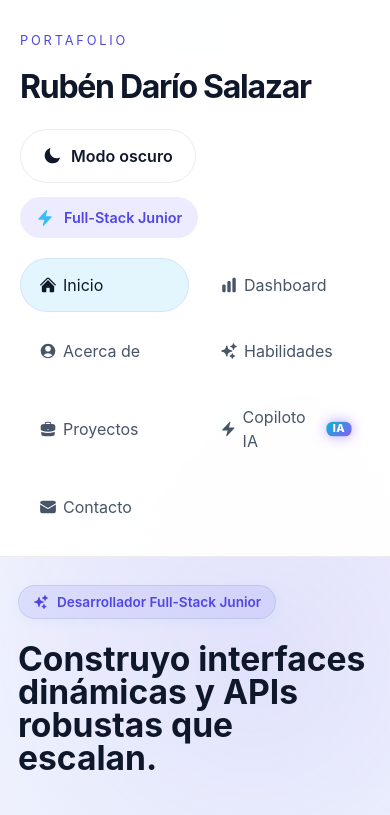
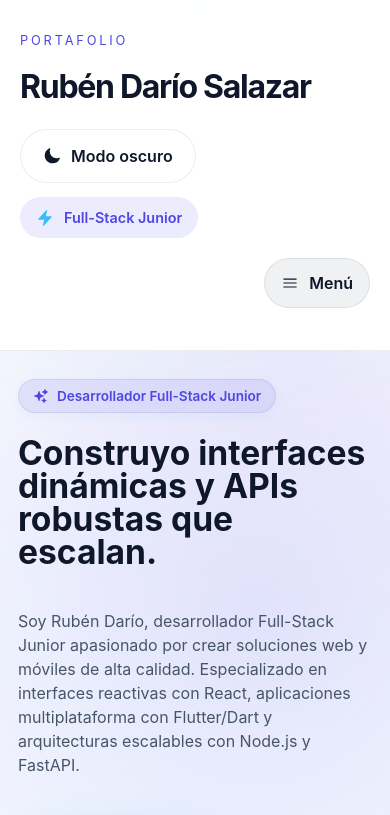
Before and after one commit to DarioSC00/PortafolioDario, a React (Vite) app in the folder mi-portafolio/: page / in a window 390 px wide. Shown: the top 815 px of the page. Built offline with nearby package versions, Linux system fonts and the light colour scheme; no server answers.

Commit message:
rsponsibe

```diff
--- a/mi-portafolio/src/App.css
+++ b/mi-portafolio/src/App.css
@@ -84,6 +84,45 @@
   justify-content: center;
 }
 
+.navbar-control {
+  display: none;
+}
+
+.navbar-toggle {
+  appearance: none;
+  border: 1px solid var(--border);
+  background: var(--surface-soft);
+  color: var(--text);
+  border-radius: 999px;
+  padding: 12px 16px;
+  display: inline-flex;
+  align-items: center;
+  gap: 10px;
+  font-weight: 600;
+  cursor: pointer;
+  transition: transform 0.2s ease, background-color 0.2s ease, border-color 0.2s ease;
+}
+
+.navbar-toggle:hover {
+  transform: translateY(-1px);
+}
+
+.navbar-toggle-icon {
+  width: 18px;
+  height: 18px;
+}
+
+.navbar.open {
+  max-height: 1000px;
+}
+
+.navbar {
+  display: flex;
+  flex-wrap: wrap;
+  gap: 12px;
+  justify-content: center;
+}
+
 .nav-link {
   display: inline-flex;
   align-items: center;
@@ -256,6 +295,36 @@
   display: flex;
   flex-wrap: wrap;
   gap: 12px;
+}
+
+@media (max-width: 900px) {
+  .navbar-control {
+    display: flex;
+    justify-content: flex-end;
+  }
+
+  .navbar {
+    flex-direction: column;
+    align-items: stretch;
+    width: 100%;
+    max-height: 0;
+    overflow: hidden;
+    transition: max-height 0.3s ease, padding 0.3s ease;
+  }
+
+  .navbar.open {
+    max-height: 1000px;
+  }
+
+  .navbar .nav-link {
+    width: 100%;
+    justify-content: center;
+  }
+
+  .navbar-toggle {
+    width: auto;
+    justify-content: center;
+  }
 }
 
 .hero-tags span {
--- a/mi-portafolio/src/layout/DefaultLayout.tsx
+++ b/mi-portafolio/src/layout/DefaultLayout.tsx
@@ -10,6 +10,8 @@ import {
   ChartBarIcon,
   MoonIcon,
   SunIcon,
+  Bars3Icon,
+  XMarkIcon,
 } from '@heroicons/react/24/solid'
 import { Icon } from '@iconify/react'
 
@@ -28,6 +30,7 @@ const linkClasses = ({ isActive }: { isActive: boolean }) =>
 
 export default function DefaultLayout() {
   const [theme, setTheme] = useState<'light' | 'dark'>('dark')
+  const [menuOpen, setMenuOpen] = useState(false)
 
   useEffect(() => {
     const saved = localStorage.getItem('theme') as 'light' | 'dark' | null
@@ -36,6 +39,14 @@ export default function DefaultLayout() {
     setTheme(initialTheme)
     document.documentElement.classList.toggle('light-theme', initialTheme === 'light')
   }, [])
+
+  function toggleMenu() {
+    setMenuOpen((current) => !current)
+  }
+
+  function closeMenu() {
+    setMenuOpen(false)
+  }
 
   function toggleTheme() {
     const nextTheme = theme === 'dark' ? 'light' : 'dark'
@@ -76,7 +87,20 @@ export default function DefaultLayout() {
           </div>
         </div>
 
-        <nav className="navbar" aria-label="Menú principal">
+        <div className="navbar-control">
+          <button
+            type="button"
+            className="navbar-toggle"
+            onClick={toggleMenu}
+            aria-controls="main-navigation"
+            aria-expanded={menuOpen}
+          >
+            {menuOpen ? <XMarkIcon className="navbar-toggle-icon" /> : <Bars3Icon className="navbar-toggle-icon" />}
+            <span>{menuOpen ? 'Cerrar menú' : 'Menú'}</span>
+          </button>
+        </div>
+
+        <nav id="main-navigation" className={`navbar${menuOpen ? ' open' : ''}`} aria-label="Menú principal">
           {navItems.map((item) => {
             const IconComponent = item.icon
             return (
@@ -85,6 +109,7 @@ export default function DefaultLayout() {
                 to={item.to}
                 className={linkClasses}
                 data-tooltip={`Ir a ${item.label}`}
+                onClick={closeMenu}
               >
                 <div style={{ display: 'flex', alignItems: 'center', gap: '6px', position: 'relative' }}>
                   <IconComponent className="nav-icon" />
```
